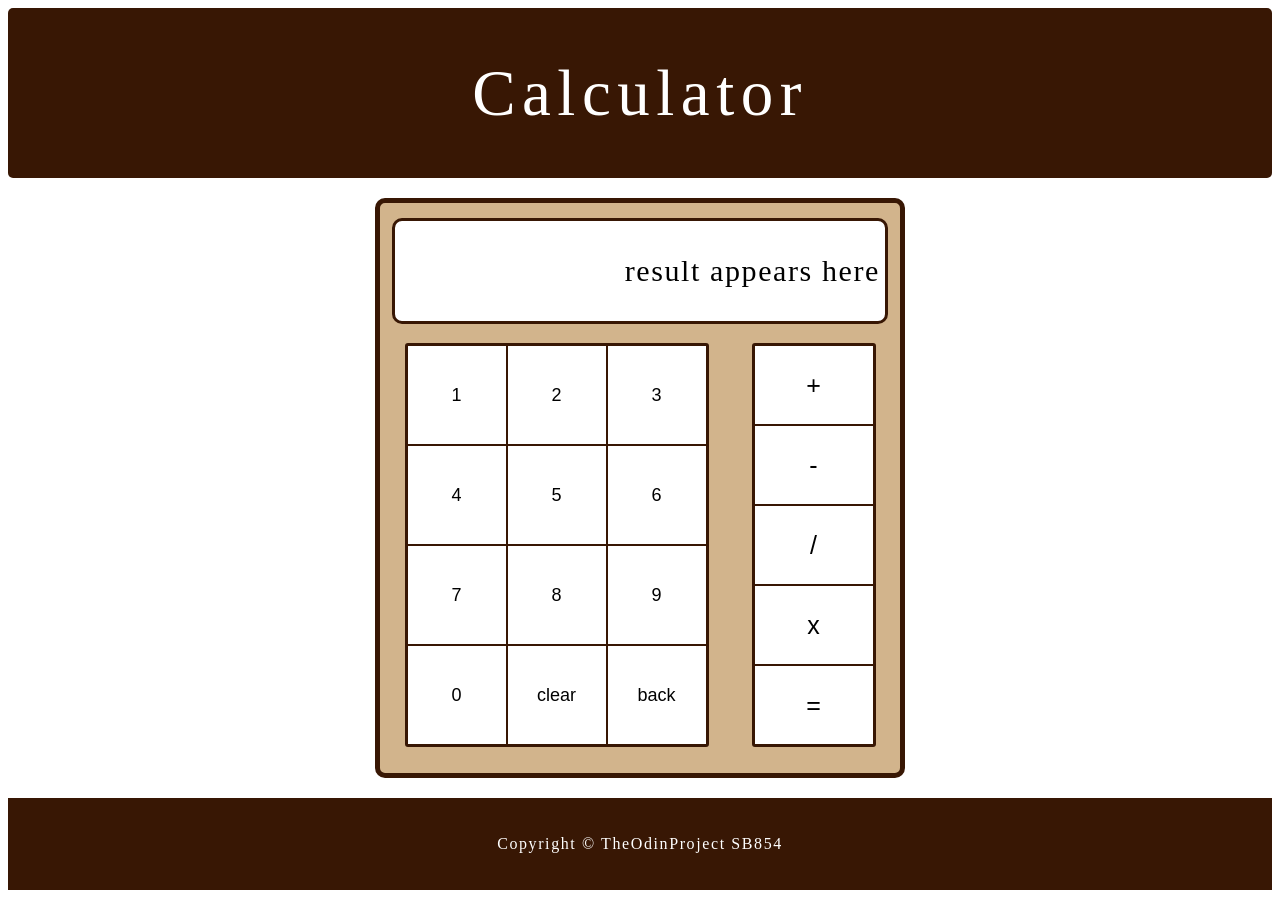
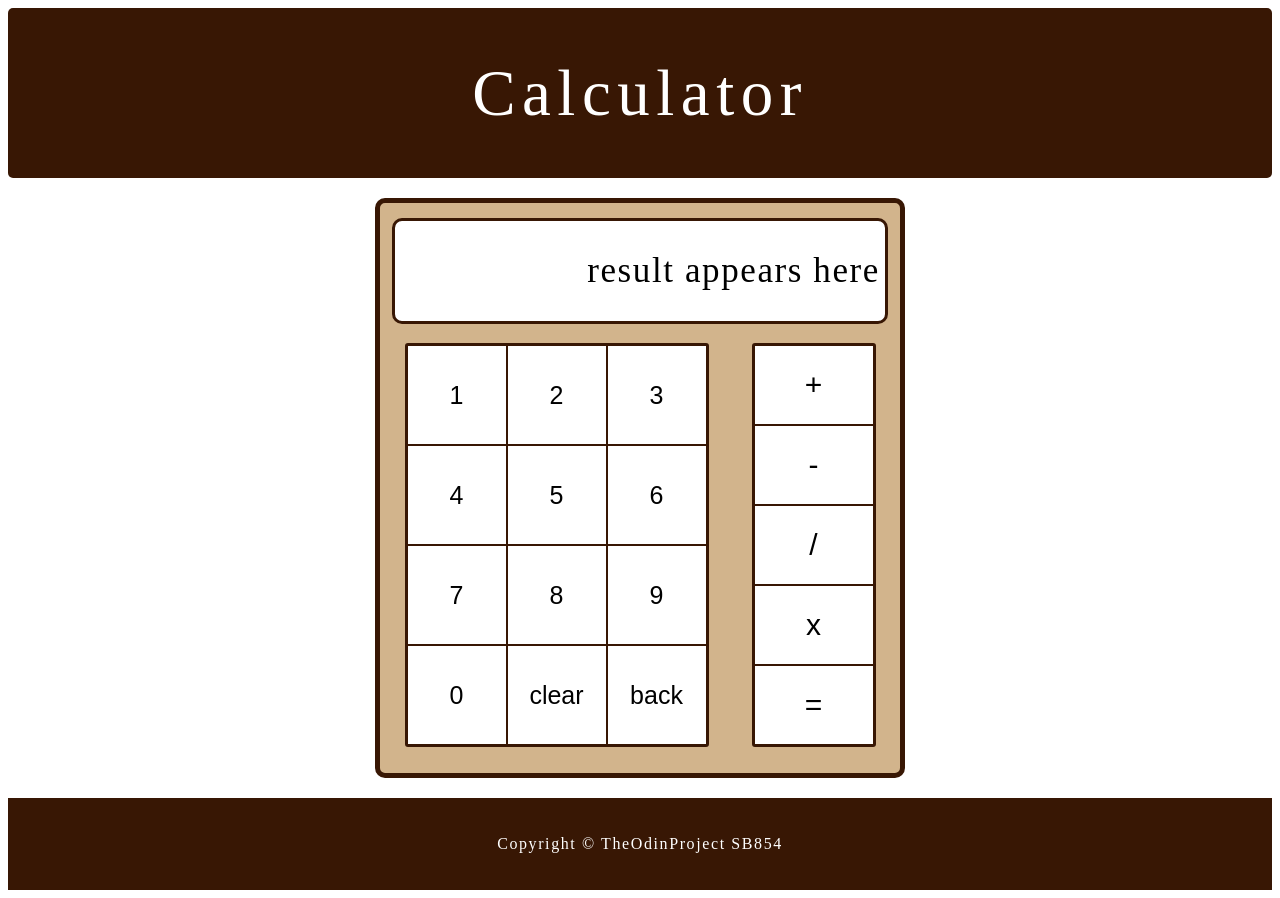
Before and after one commit to SatwikBaramal/TOP-Calculator, a plain HTML site: page index.html in a window 1280 px wide. Drawn offline with Linux system fonts and the light colour scheme.

Commit message:
FinalChanges

```diff
--- a/style.css
+++ b/style.css
@@ -49,7 +49,7 @@ body{
     align-items: center;
     border-radius:10px;
     border:3px solid  #381704;
-    font-size: 30px;
+    font-size: 35px;
     padding:5px;
     flex-wrap: wrap;
     color:black;
@@ -75,7 +75,7 @@ body{
     width:100px;
     margin:0;
     padding: 0%;
-    font-size: large;
+    font-size: 25px;
     border: 1px solid #381704;
     background-color:#fff;
 }
@@ -106,7 +106,7 @@ body{
     width:120px;
     justify-content: center;
     align-items: center ;
-    font-size:25px;
+    font-size:30px;
     border: 1px solid #381704;
     background-color: #fff;
 }
```
